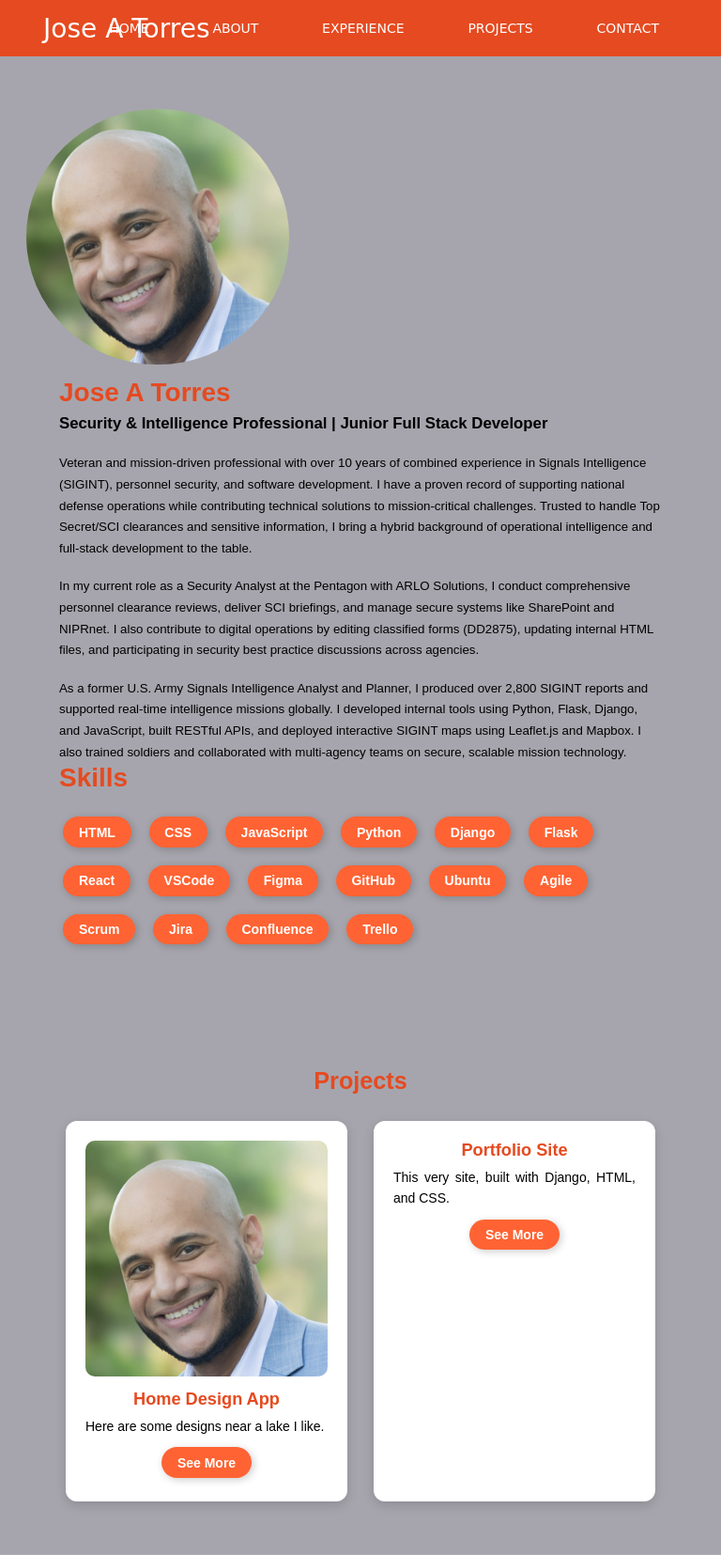
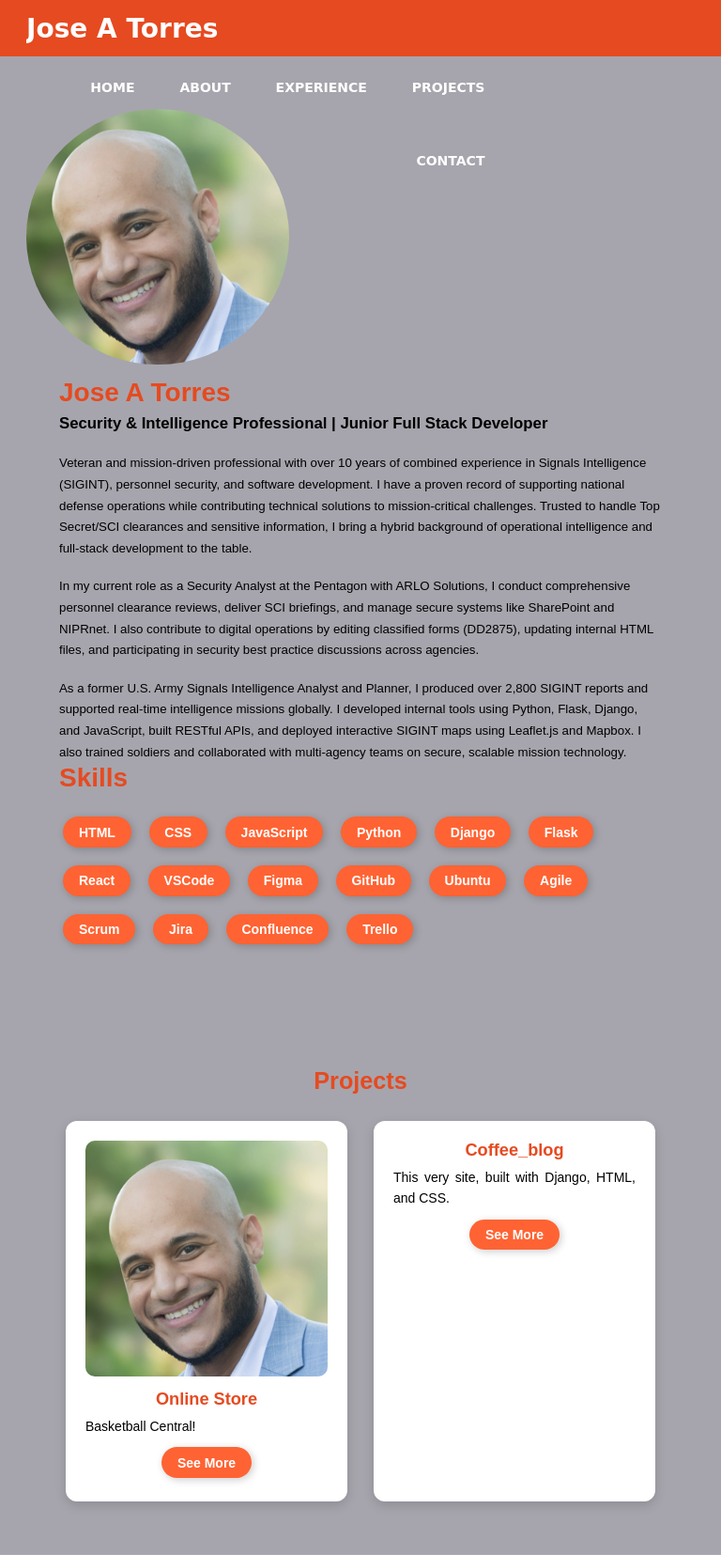
Before and after one commit to Joseatorres513/Capstone, a Django app: page / in a window 768 px wide. Shown: the top 1655 px of the page at 94% size. Run offline with Django 5.2, Linux system fonts and the light colour scheme.

Commit message:
Update 3

```diff
--- a/static/css/responsive.css
+++ b/static/css/responsive.css
@@ -109,6 +114,41 @@
         flex-direction: column;
         align-items: center;
         text-align: center;
+    }
+
+    .nav-title {
+        white-space: nowrap;
+        font-size: 1.8rem;
+        font-weight: bold;
+        max-width: 100%;
+        overflow: hidden;
+        text-overflow: ellipsis;
+    }
+
+    .nav-header {
+        display: flex;
+        justify-content: space-between;
+        align-items: center;
+        flex-wrap: nowrap;
+        width: 100%;
+    }
+
+    .header-right-side {
+        display: flex;
+        flex-wrap: wrap;
+        justify-content: flex-end;
+        gap: 1rem;
+        padding-top: 0.5rem;
+    }
+
+    .nav-options a {
+        font-size: 1rem;
+        white-space: nowrap;
+    }
+
+    header {
+        flex-wrap: wrap;
+        gap: 1rem;
     }
 }
 
@@ -152,3 +192,57 @@
         height: 400px;
     }
 }
+
+/* Tablet and Desktop Header Fix */
+@media (min-width: 641px) {
+    header {
+        display: flex;
+        justify-content: space-between;
+        align-items: center;
+        flex-wrap: wrap;
+        padding: 1rem 2rem;
+    }
+
+    .nav-header {
+        display: flex;
+        align-items: center;
+    }
+
+    .nav-title {
+        font-size: 1.8rem;
+        font-weight: bold;
+        white-space: nowrap;
+        margin-right: 2rem;
+    }
+
+    .nav-title a {
+        color: var(--text-light);
+        text-decoration: none;
+    }
+
+    .header-right-side.nav-options {
+        display: flex;
+        flex-direction: row;
+        gap: 2rem;
+        justify-content: flex-end;
+        align-items: center;
+        flex-wrap: wrap;
+    }
+
+    .header-right-side.nav-options a {
+        font-size: 1rem;
+        color: var(--text-light);
+        text-decoration: none;
+        font-weight: bold;
+        padding: 0.5rem 0;
+        white-space: nowrap;
+    }
+
+    .header-right-side.nav-options a:hover {
+        color: #ffb199;
+    }
+
+    .nav-btn {
+        display: none;
+    }
+}
--- a/templates/pages/home.html
+++ b/templates/pages/home.html
@@ -63,12 +63,12 @@
     <div class="projects-list">
         <div class="project-card">
             <img src="{% static 'img/headshot.png' %}" alt="Project Preview" />
-            <h3>Home Design App</h3>
-            <p>Here are some designs near a lake I like.</p>
+            <h3>Online Store</h3>
+            <p>Basketball Central!</p>
             <a href="{% url 'projects_list' %}" class="cta-button">See More</a>
         </div>
         <div class="project-card">
-            <h3>Portfolio Site</h3>
+            <h3>Coffee_blog</h3>
             <p>This very site, built with Django, HTML, and CSS.</p>
             <a href="{% url 'projects_list' %}" class="cta-button">See More</a>
         </div>
```
Also changed, not shown: other parts of static/css/responsive.css (+35 -30 lines).
